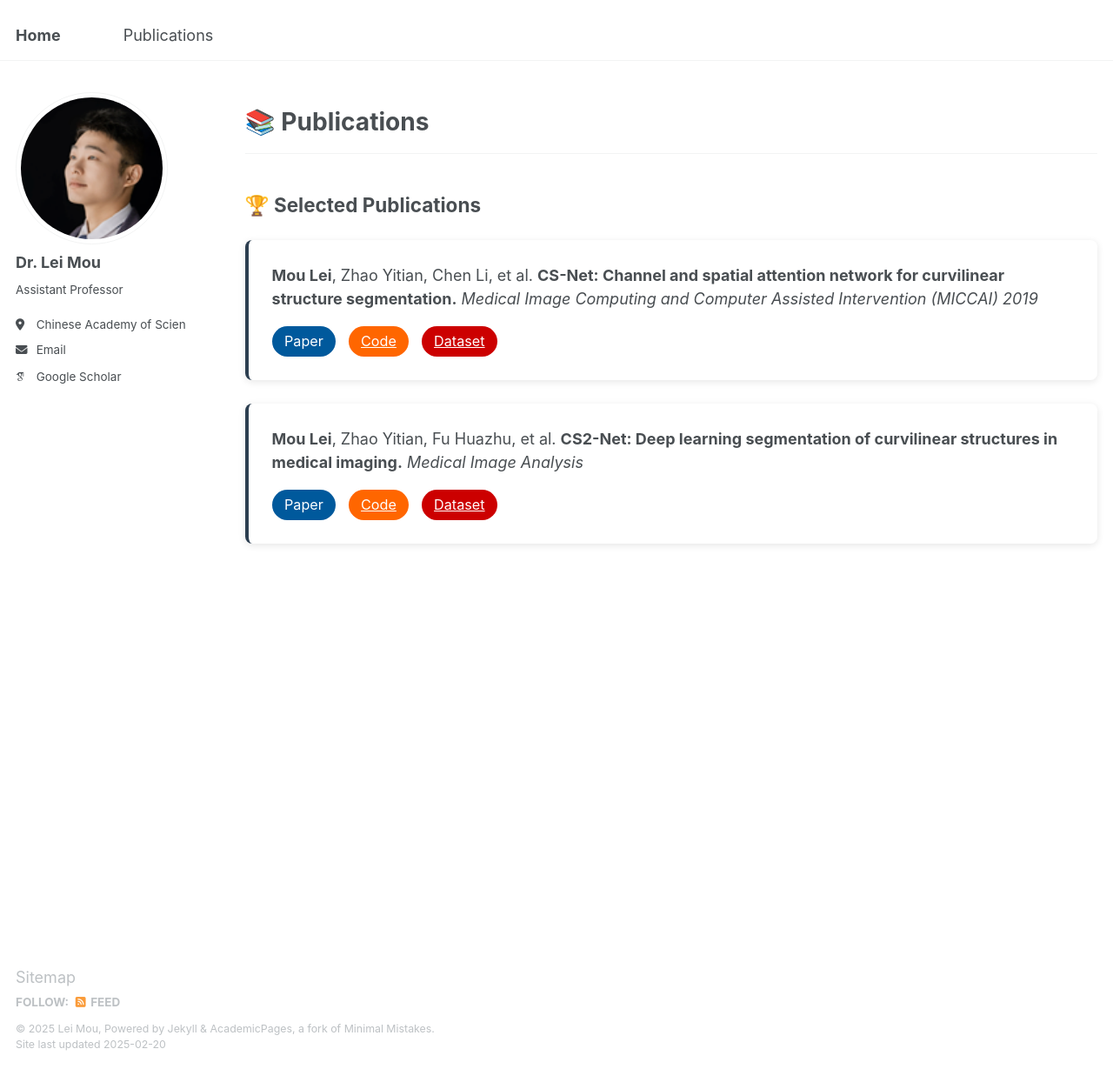
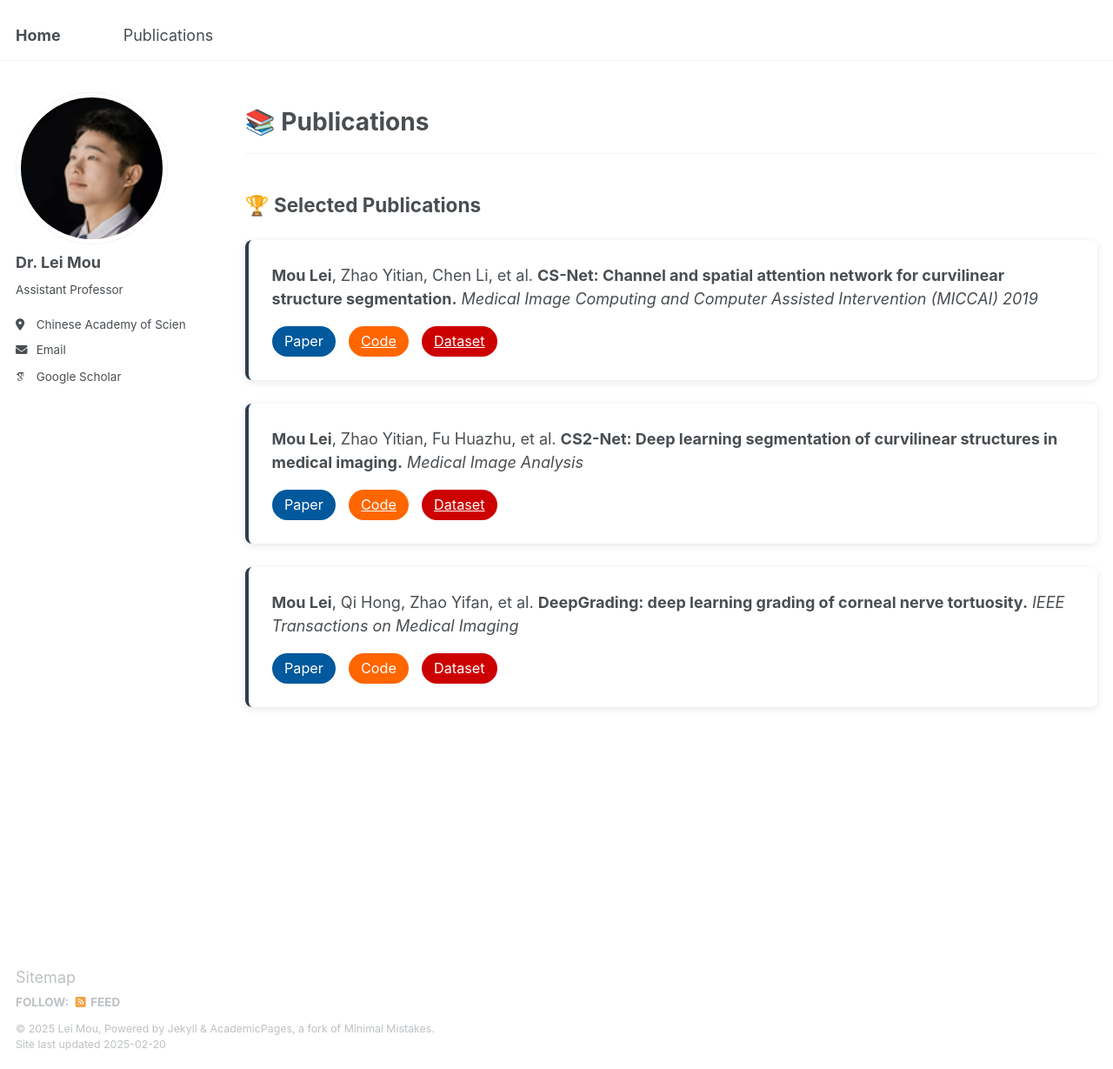
Before and after one commit to iBrain-007/iBrain-007.github.io, a Jekyll site: the page built from _pages/publications.md, in a window 1280 px wide and 1229 px high. Shown: the whole window at 87% size. Built offline with Jekyll 4.4.1, drawn with Linux system fonts in a browser that asks for light colours; some web fonts are replaced.

Commit message:
Update publications.md

```diff
--- a/_pages/publications.md
+++ b/_pages/publications.md
@@ -140,5 +140,23 @@ author_profile: true
 </div>
 
 
+<div class="publication-card">
+
+<strong>Mou Lei</strong>, Qi Hong, Zhao Yifan, et al. <strong>DeepGrading: deep learning grading of corneal nerve tortuosity.</strong> <i>IEEE Transactions on Medical Imaging</i>
+
+<div class="badge-group">
+    <a href="https://ieeexplore.ieee.org/document/9729201" style="text-decoration: none;" class="badge paper-badge">
+      Paper
+    </a>
+    <a href="https://github.com/iMED-Lab/TortuosityGrading" style="text-decoration: none;" class="badge code-badge">
+      Code
+    </a>
+    <a href="https://zenodo.org/records/12776091" style="text-decoration: none;" class="badge dataset-badge">
+      Dataset
+    </a>
+</div>
+</div>
+
+
 
 <!-- 其他精选文献保持相同结构 -->
```
